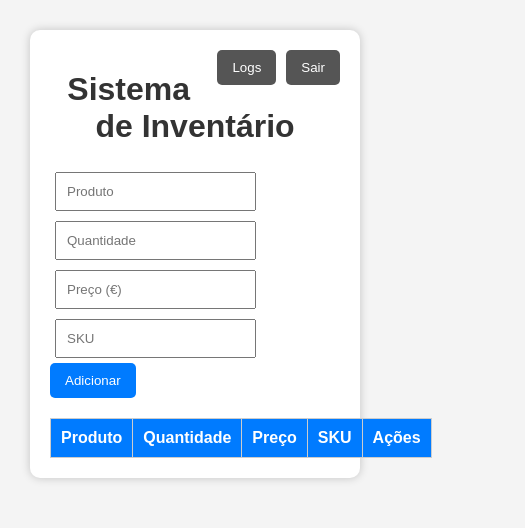
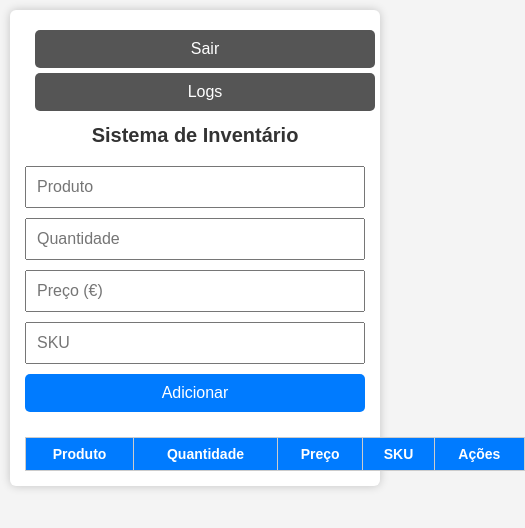
Before and after one commit to Michael303pt/app_inventario, a website: page index.html in a window 390 px wide. Shown: the whole page, 525 px wide, since content can reach past the window. Drawn offline with Linux system fonts and the light colour scheme; no server answers; sample sign-in values are in the browser's storage.

Commit message:
responsive.css
yes

```diff
--- a/index.html
+++ b/index.html
@@ -5,6 +5,7 @@
         <meta name="viewport" content="width=device-width, initial-scale=1.0">
         <title>Sistema de Inventário</title>
         <link rel="stylesheet" href="index.css">
+        <link rel="stylesheet" href="responsive.css">
         <script src="index.js"></script>
     </head>
     <body>
--- /dev/null
+++ b/responsive.css
@@ -0,0 +1,56 @@
+/*
+    responsive.css
+    Regras partilhadas para telas pequenas (telemóveis/tablets).
+    Este ficheiro deve ser ligado em TODAS as páginas da aplicação,
+    depois do CSS específico de cada página, para poder sobrepor as
+    regras normais só quando o ecrã é pequeno.
+
+    Exemplo de uso no <head>:
+    <link rel="stylesheet" href="index.css">
+    <link rel="stylesheet" href="responsive.css">
+*/
+
+@media (max-width: 600px){
+
+    body{
+        padding:10px;
+    }
+
+    .container{
+        padding:15px;
+        border-radius:6px;
+    }
+
+    h1{
+        font-size:20px;
+    }
+
+    /* Inputs e botões ocupam a largura toda, mais fáceis de tocar */
+    input, button{
+        width:100%;
+        box-sizing:border-box;
+        margin:5px 0;
+        font-size:16px; /* evita zoom automático em iOS ao focar inputs */
+    }
+
+    /* Botões que estavam "float" (sair, logs, voltar) passam a empilhar */
+    .sair, .logs, .voltar{
+        float:none;
+        display:block;
+    }
+
+    /* Tabela: em vez de espremer as colunas, deixa fazer scroll horizontal */
+    .table-wrapper{
+        overflow-x:auto;
+        -webkit-overflow-scrolling:touch;
+    }
+
+    table{
+        min-width:500px;
+    }
+
+    th, td{
+        padding:8px;
+        font-size:14px;
+    }
+}
```
Also changed, not shown: conta.html (+1 -0 lines), login.html (+1 -0 lines), logs.html (+1 -0 lines).
